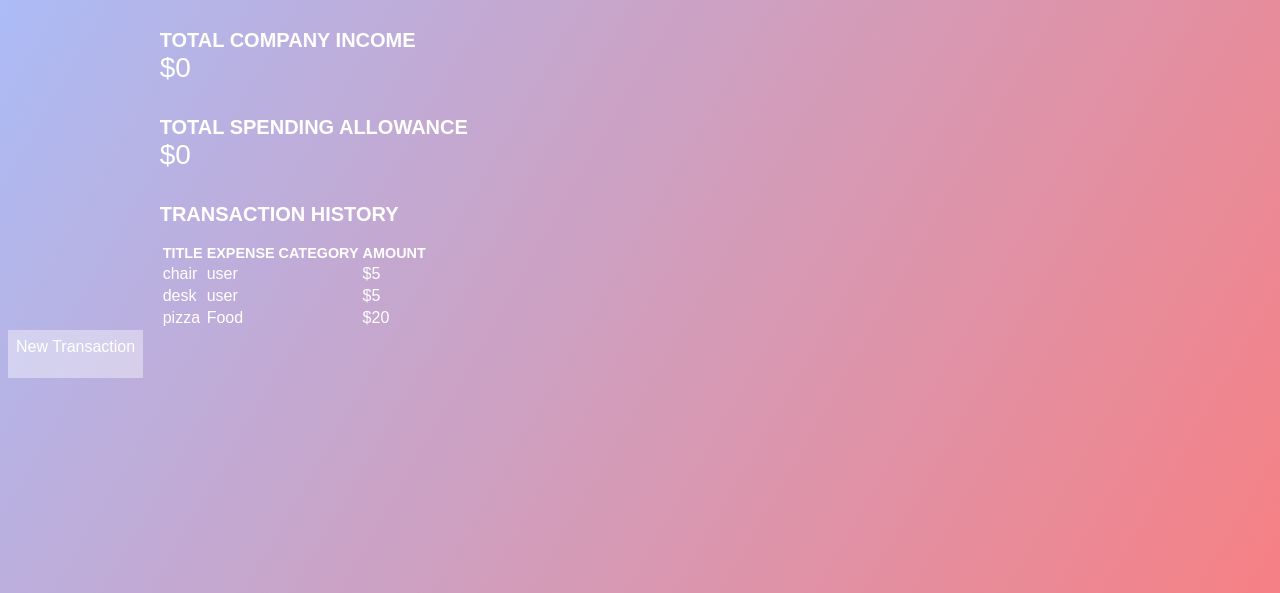
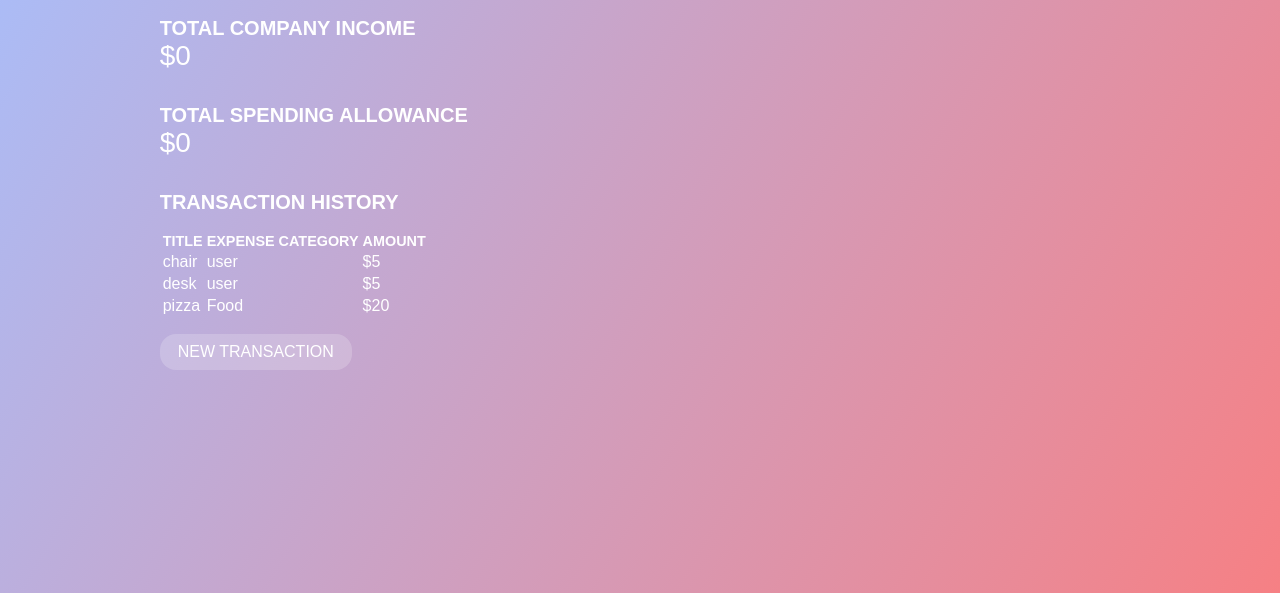
Before and after one commit to ArsalaanAnsariDeveloper/Minima, a React app: page / in a window 1280 px wide. Shown: the part 207-800 px from the top of the page. Built offline with nearby package versions, Linux system fonts and the light colour scheme; no server answers.

Commit message:
updated button style to match mockup

```diff
--- a/src/client/Button/Button.css
+++ b/src/client/Button/Button.css
@@ -2,6 +2,19 @@
     display: inline-block;
     width: auto;
     height: 2rem;
-    background: rgba(255,255,255,0.4);
-    padding: 0.5rem;
+    background: rgba(255,255,255,0.2);
+    line-height: 2rem;
+    padding-left: 1rem;
+    padding-right: 1rem;
+    border-radius: 1rem;
+    cursor: pointer;
+    user-select: none;
+    border: 2px solid transparent;
+    transition: background 0.1s;
+    text-transform: uppercase;
 }
+
+.round-button:hover {
+    border: 2px solid white;
+    background: rgba(255,255,255,0.3);
+}
--- a/src/client/Homepage/Dashboard/Dashboard.css
+++ b/src/client/Homepage/Dashboard/Dashboard.css
@@ -49,3 +49,7 @@ table.expenses #titles{
     border-bottom: 1px solid white;
     text-align: left;
 }
+
+.transactionLink {
+    margin: 1rem 0;
+}
--- a/src/client/Homepage/Dashboard/Dashboard.js
+++ b/src/client/Homepage/Dashboard/Dashboard.js
@@ -1,6 +1,7 @@
 import React, { Component } from 'react';
 import Budget from './Budget';
 import History from './History'
+import Button from '../../Button/Button'
 import './Dashboard.css';
 
 export default class Dashboard extends Component {
@@ -60,6 +61,9 @@ export default class Dashboard extends Component {
           <History
             transHistory = {this.state.trans}
           />
+          <div className = "transactionLink">
+            <Button path="/transaction" text="New Transaction"/>
+          </div>
         </div>
     }
 }
--- a/src/client/Homepage/Homepage.css
+++ b/src/client/Homepage/Homepage.css
@@ -19,12 +19,14 @@ h1 {
   width: 40%;
   height: 100%;
   display: inline-block;
+  vertical-align:top;
 }
 
 .dashComponent {
   width: 60%;
   height: 100%;
   display: inline-block;
+  vertical-align:top;
 }
 
 .toggle-layer {
--- a/src/client/Homepage/Homepage.js
+++ b/src/client/Homepage/Homepage.js
@@ -2,7 +2,6 @@ import React, { Component } from 'react';
 import BudgetPie from './BudgetPie/BudgetPie'
 import Dashboard from './Dashboard/Dashboard'
 import Navbar from './Navbar/Navbar'
-import Button from '../Button/Button'
 import './Homepage.css';
 
 export default class Homepage extends Component {
@@ -30,10 +29,6 @@ export default class Homepage extends Component {
             innerRadius={75}
             title="My Budget"/>
         </div>
-
-        <div className = "transactionLink">
-          <Button path="/transaction" text="New Transaction"/>
-        </div>
       </div>
     );
   }
```
